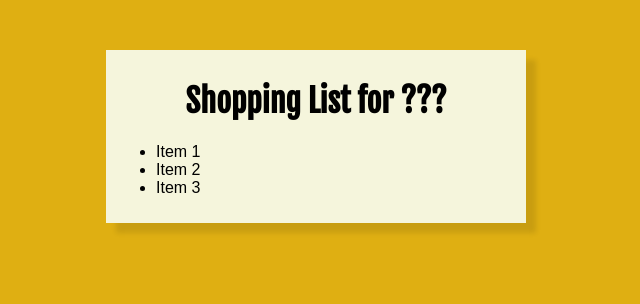
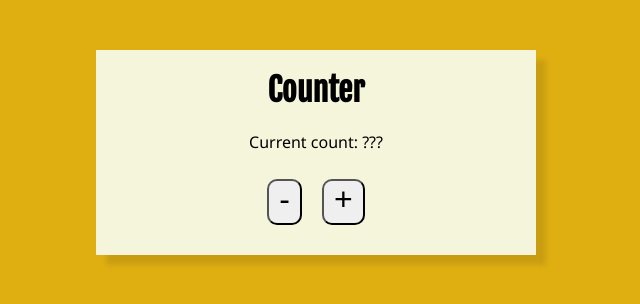
Before and after one commit to BenAttenborough/Learn-React, a React (Create React App) app: page / in a window 1280 px wide. Shown: the top 304 px of the page, without its empty margins (324-964 px from the left). Built offline with nearby package versions, Linux system fonts and the light colour scheme.

Commit message:
Demo state with counter

```diff
--- a/src/Application.js
+++ b/src/Application.js
@@ -1,12 +1,16 @@
 import React, { Component } from "react";
 import ShoppingList from "./ShoppingList/ShoppingListStart";
+// import { Counter, CounterHook } from "./Counter/CounterStart";
+import { Counter } from "./Counter/CounterStart";
 import "./App.css";
 
 class Application extends Component {
   render() {
     return (
       <div className="App">
-        <ShoppingList />
+        {/* <ShoppingList /> */}
+        <Counter />
+        {/* <CounterHook /> */}
       </div>
     );
   }
--- /dev/null
+++ b/src/Counter/CounterStart.js
@@ -0,0 +1,26 @@
+import React, { useState } from "react";
+
+export class Counter extends React.Component {
+  render() {
+    return (
+      <div className="container">
+        <h1>Counter</h1>
+        <p>Current count: ???</p>
+        <button
+          onClick={() => {
+            console.log("Should decrement the counter");
+          }}
+        >
+          -
+        </button>
+        <button
+          onClick={() => {
+            console.log("Should increment the counter");
+          }}
+        >
+          +
+        </button>
+      </div>
+    );
+  }
+}
--- a/src/ShoppingList/ShoppingListStart.js
+++ b/src/ShoppingList/ShoppingListStart.js
@@ -1,8 +1,8 @@
-import React from 'react';
+import React from "react";
 
 function ShoppingList() {
   return (
-		<div className="shoppingList">
+    <div className="container">
       <h1>Shopping List for ???</h1>
       <ul>
         <li>Item 1</li>
@@ -13,4 +13,4 @@ function ShoppingList() {
   );
 }
 
-export default ShoppingList
+export default ShoppingList;
--- a/src/index.css
+++ b/src/index.css
@@ -8,11 +8,12 @@ body {
 }
 
 h1 {
-	font-family: 'Fjalla One', sans-serif;
+  font-family: "Fjalla One", sans-serif;
+  margin-top: 0;
 }
 
 p {
-	font-family: 'Noto Sans', sans-serif;
+  font-family: "Noto Sans", sans-serif;
 }
 
 code {
@@ -20,14 +21,21 @@ code {
     monospace;
 }
 
-.shoppingList {
-	max-width: 400px;
-	margin: 50px auto;
-	background-color: beige;
-	padding: 10px;
-	box-shadow: 10px 10px 5px 0px rgba(0,0,0,0.1);
+.container {
+  max-width: 400px;
+  margin: 50px auto;
+  background-color: beige;
+  padding: 20px;
+  box-shadow: 10px 10px 5px 0px rgba(0, 0, 0, 0.1);
 }
 
 li {
-	text-align: start
+  text-align: start;
 }
+
+button {
+  border-radius: 10px;
+  font-size: 2rem;
+  padding: 0 10px 5px;
+  margin: 10px;
+}
```
Also changed, not shown: src/Counter/CounterEnd.js (added, +52 -0 lines), src/ShoppingList/ShoppingListEnd.js (+13 -13 lines). Lines whose indentation alone changed are shown as unchanged.
